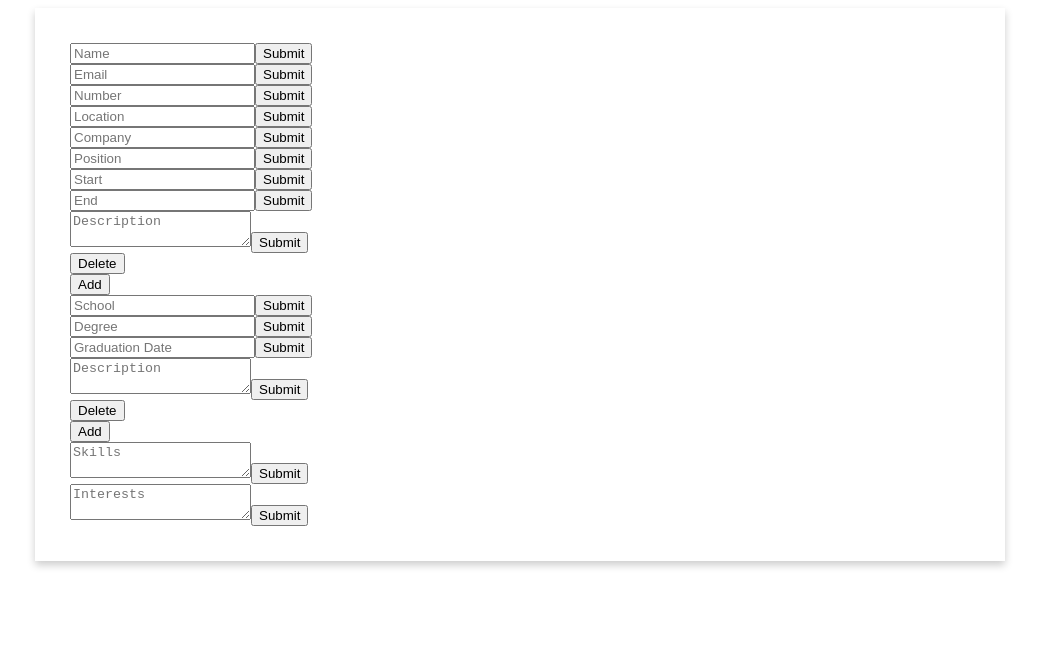
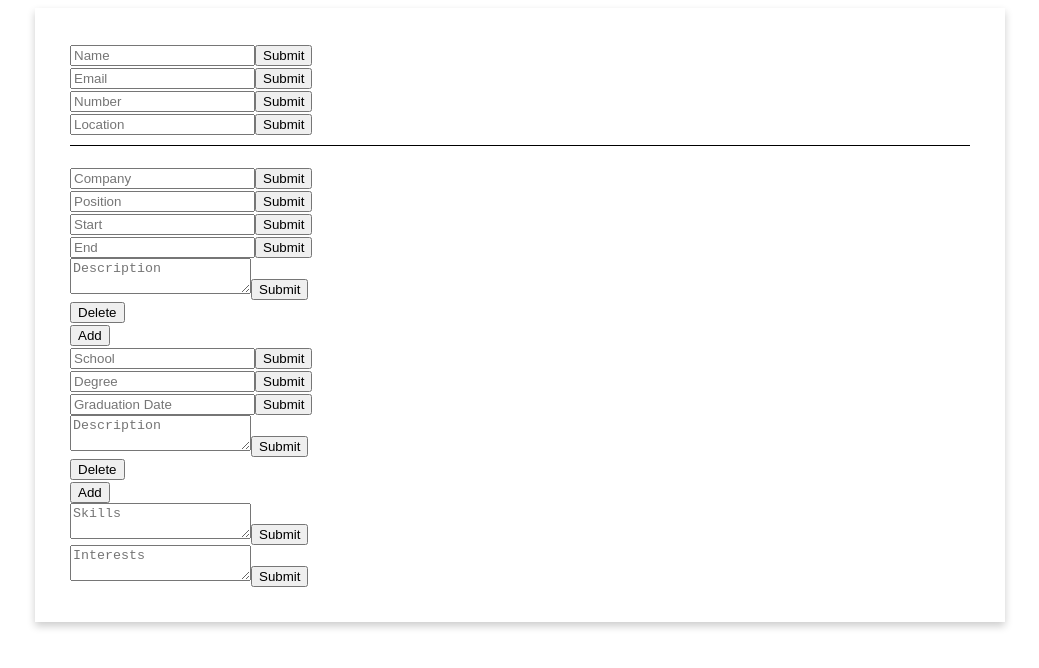
Before and after one commit to FrancisLangit/resumake, a React (Create React App) app: page / in a window 1280 px wide. Shown: the top 668 px of the page, without its empty margins (120-1159 px from the left). Built offline with nearby package versions, Linux system fonts and the light colour scheme; the HTML template or start-up script is replaced by a standard one.

Commit message:
Create SCSS module for GeneralInfo component

```diff
--- a/src/App.js
+++ b/src/App.js
@@ -1,3 +1,4 @@
+import '@fontsource/roboto-mono';
 import { Resume } from './components/Resume/Resume';
 
 const App = () => {
--- a/src/components/GeneralInfo/GeneralInfo.js
+++ b/src/components/GeneralInfo/GeneralInfo.js
@@ -1,9 +1,11 @@
 import { Field } from '../Field/Field';
+
+import style from './GeneralInfo.module.scss';
 
 const GeneralInfo = () => {
   return (
-    <div>
-      <Field name="Name" />
+    <div className={style.container}>
+      <Field className={style.name} name="Name" />
       <Field name="Email" />
       <Field name="Number" />
       <Field name="Location" />
--- /dev/null
+++ b/src/components/GeneralInfo/GeneralInfo.module.scss
@@ -0,0 +1,8 @@
+.container {
+  border-bottom: 1px solid black;
+  margin-bottom: 20px;
+  padding-bottom: 10px;
+}
+
+.name {
+}
--- a/src/components/Resume/Resume.module.scss
+++ b/src/components/Resume/Resume.module.scss
@@ -1,5 +1,6 @@
 .Resume {
   box-shadow: 0 4px 8px 0 rgba(0, 0, 0, 0.2);
+  font-family: 'Roboto Mono';
   margin: 0 auto;
   padding: 35px;
   width: 900px;
```
